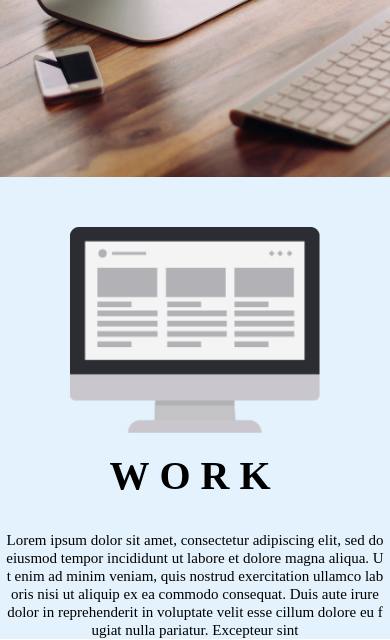
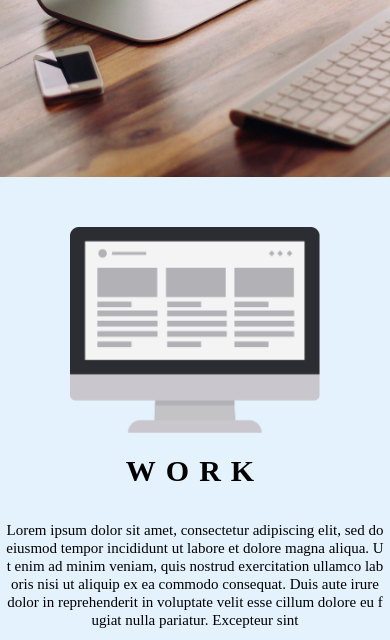
Before and after one commit to IshiguroMinami/sass_lp_practice, a plain HTML site: page index.html in a window 390 px wide. Shown: the part 471-1111 px from the top of the page. Drawn offline with Linux system fonts and the light colour scheme.

Commit message:
3/6修正

```diff
--- a/css/style.scss
+++ b/css/style.scss
@@ -9,6 +9,7 @@ $text-dark: #333;
 $text-gray: #777;
 $text-light-gray: #8c8c8c;
 $transition: all 0.3s ease;
+$default-breakpoint: "md";
 
 $breakpoints: (
   "xl": 1199px,
@@ -18,8 +19,10 @@ $breakpoints: (
 );
 
 // Mixin（レスポンシブ対応）
-@mixin mq($size: "md") {
-  @media screen and (max-width: map-get($breakpoints, $size)) {
+
+@mixin mq($size: $default-breakpoint) {
+  $breakpoint-value: map-get($breakpoints, $size);
+  @media screen and (max-width: $breakpoint-value) {
     @content;
   }
 }
@@ -31,7 +34,7 @@ $breakpoints: (
   color: $main-color;
   margin-bottom: 30px;
 
-  @include mq("md") {
+  @include mq {
     font-size: 40px;
   }
 }
@@ -39,10 +42,10 @@ $breakpoints: (
 .heading-secondary {
   font-size: 40px;
   font-weight: 700;
+  text-align: center;
   letter-spacing: 10px;
-  text-align: center;
 
-  @include mq("md") {
+  @include mq {
     font-size: 30px;
   }
 }
@@ -98,7 +101,7 @@ img {
     }
   }
 
-  @include mq("md") {
+  @include mq {
     .contact_inline {
       display: none;
     }
@@ -133,12 +136,27 @@ img {
     }
   }
 
-  @include mq("md") {
+  @include mq {
     display: block;
   }
 }
 
 // キービジュアル
+h1 {
+  @extend .heading-primary
+}
+
+.keyvisual_subcopy {
+  font-size: 40px;
+  font-weight: 700;
+  text-align: center;
+  color: $white;
+
+  @include mq {
+    font-size: 30px;
+  }
+}
+
 .keyvisual {
   width: 100%;
 
@@ -147,51 +165,18 @@ img {
   }
 
   &_copy {
-    width: 100%;
+    /*width: 100%;*/
     text-align: center;
-    padding-top: 400px;
-    padding-bottom: 400px;
-  }
-
-    h1 {
-      font-size: 65px;
-      font-weight: 700;
-      color: $main-color;
-      margin-bottom: 30px;
-    }
-
-    .keyvisual_subcopy {
-      font-size: 40px;
-      font-weight: 700;
-      color: $white;
-    }
+    padding: 400px 0;
 
     @include mq("xl") {
-      .keyvisual_copy {
-        padding: 250px 0;
-      }
-      h1 {
-        font-size: 40px;
-      }
-
-      .keyvisual_subcopy {
-        font-size: 30px;
-      }
+      padding: 250px 0;
     }
 
     @include mq("md") {
-      .keyvisual_copy {
-        padding: 200px 0;
-      }
-
-      h1 {
-        font-size: 40px;
-      }
-
-      .keyvisual_subcopy {
-        font-size: 30px;
-      }
+      padding: 200px 0;
     }
+  }
 }
 
 // WORKセクション
@@ -205,6 +190,7 @@ img {
     @include mq("xl") {
       display: block;
       text-align: center;
+      padding-bottom: 50px;
     }
   }
 
@@ -230,9 +216,8 @@ img {
       width: 100%;
     }
 
-    .work_copy {
-      font-size: 40px;
-      letter-spacing: 10px;
+    h2 {
+      @extend .heading-secondary;
       margin-bottom: 35px;
     }
 
@@ -265,7 +250,19 @@ img {
     margin-top: 50px;
 
     @include mq("xl") {
+      .skills_card {
+        width: 300px;
+        height: 300px;
+        margin-left: auto;
+        margin-right: auto;
+        grid-template-columns: repeat(1,1fr);
+      }
       display: block;
+
+      .skills_card:nth-child(3n) {
+        margin-bottom: 80px;
+      }
+
     }
   }
 
@@ -280,7 +277,8 @@ img {
     @include mq("xl") {
       width: 300px;
       height: 300px;
-      margin: 0 auto 80px;
+      margin: 0 auto;
+
     }
   }
 }
@@ -326,7 +324,7 @@ img {
       font-weight: bold;
     }
 
-    @include mq("md") {
+    @include mq {
       th, td {
         font-size: 14px;
         line-height: 22px;
@@ -345,7 +343,7 @@ img {
     display: flex;
     justify-content: center;
 
-    @include mq("md") {
+    @include mq {
       display: block;
     }
   }
@@ -363,7 +361,7 @@ img {
       background-color: $white;
     }
 
-    @include mq("md") {
+    @include mq {
       width: 100%;
       padding: 50px 0;
     }
```
Also changed, not shown: css/style.css, 1 other file.
